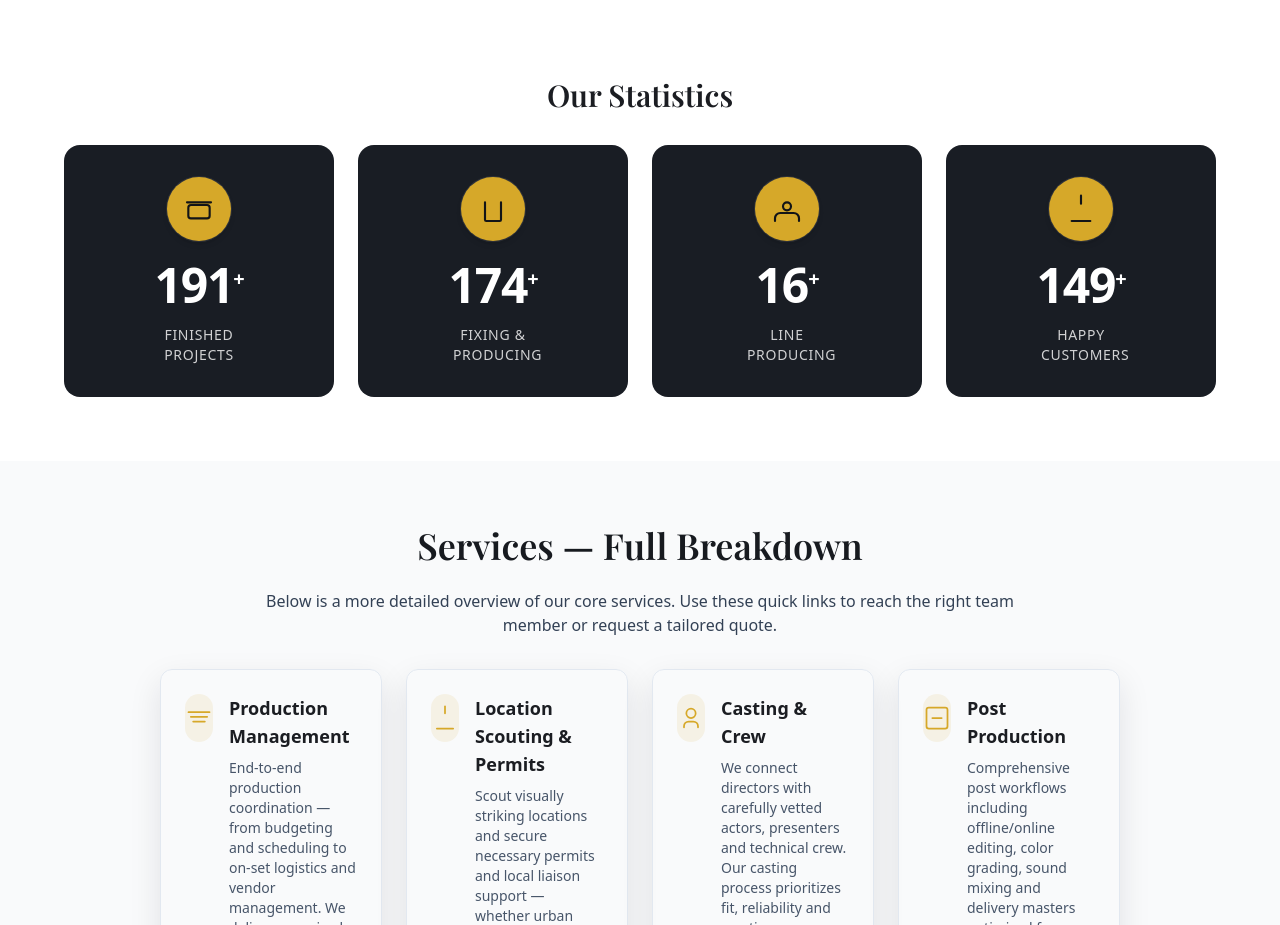
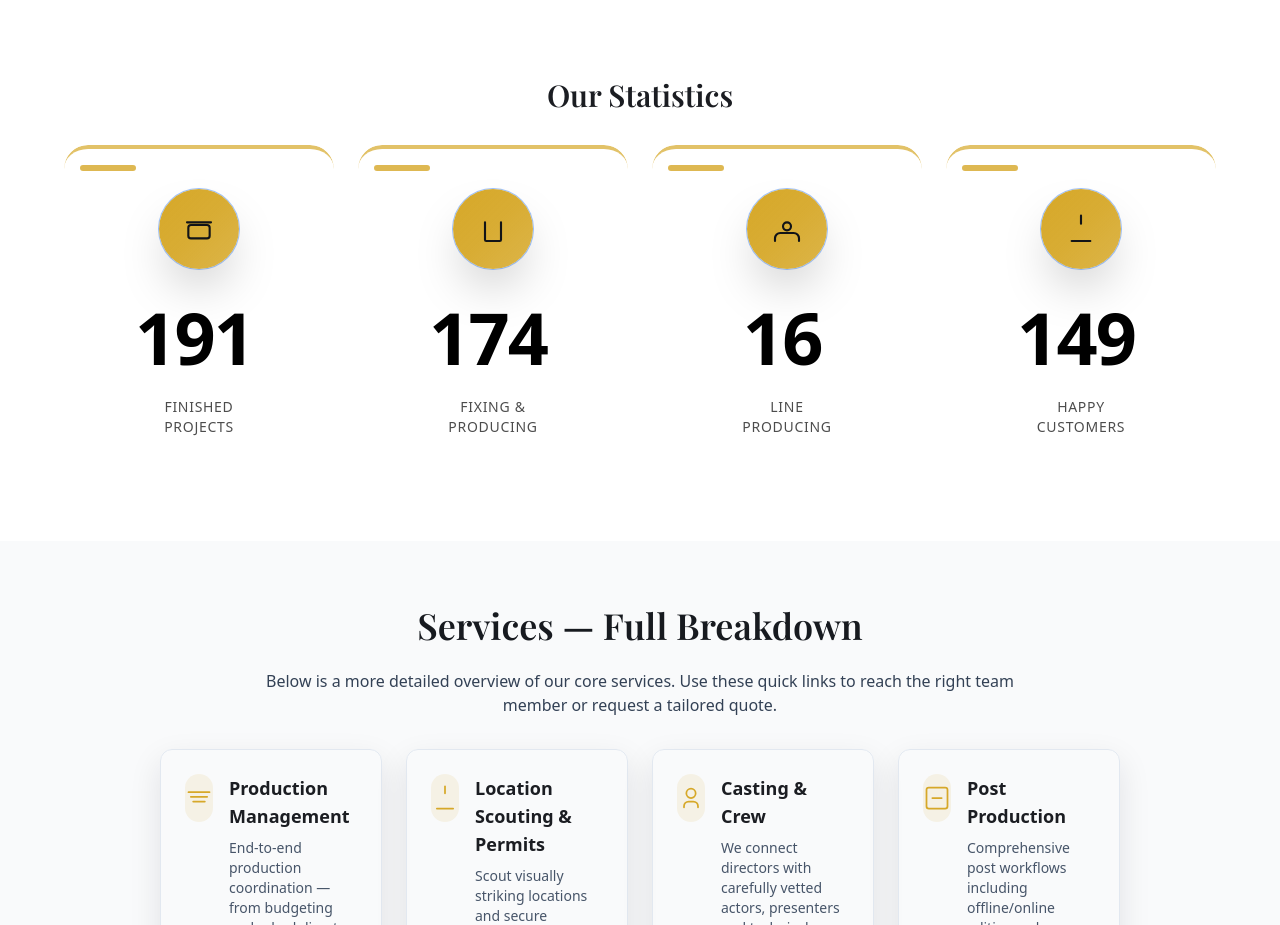
Before and after one commit to Saga-Infographics/manoram_production, a React (Vite) app in the folder frontend/: page / in a window 1280 px wide. Shown: the part 1800-2725 px from the top of the page. Built offline with nearby package versions, Linux system fonts and the light colour scheme; no server answers.

Commit message:
chnages in the card color and the font color

```diff
--- a/frontend/src/screens/Home/Home.tsx
+++ b/frontend/src/screens/Home/Home.tsx
@@ -271,16 +271,24 @@ export const Home = (): JSX.Element => {
           {/* stats with gradient cards and count-up */}
           <div ref={statsRef} className="grid grid-cols-1 sm:grid-cols-2 lg:grid-cols-4 gap-6">
             {stats.map((s, i) => (
-              <div key={i} className="rounded-2xl transform transition-transform duration-300 hover:-translate-y-3 hover:shadow-2xl">
-                <div className="p-8 bg-secondary text-secondary-foreground flex flex-col items-center justify-center gap-2 rounded-2xl">
-                  <div className="bg-primary text-primary-foreground rounded-full p-4 mb-3 shadow-md ring-1 ring-white/10">
+              <div key={i} className="group rounded-3xl transform transition-transform duration-400 hover:-translate-y-5 hover:shadow-2xl relative overflow-hidden animate-fade-up" style={{ ['--animation-delay' as any]: `${0.04 * i}s` }}>
+                <div className="p-10 bg-secondary/78 text-secondary-foreground flex flex-col items-center justify-center gap-4 rounded-3xl border-t-4 border-primary/70 relative">
+                  {/* small gold accent ribbon */}
+                  <div className="absolute top-4 left-4 w-14 h-1.5 bg-primary/85 rounded-full opacity-95 pointer-events-none transform transition-all duration-300 ease-out group-hover:w-24 group-hover:translate-x-1" />
+
+                  {/* decorative soft glow */}
+                  <div className="absolute -top-6 -right-6 w-32 h-32 bg-primary/12 rounded-full blur-3xl pointer-events-none" />
+
+                  <div className="bg-gradient-to-br from-primary/100 via-primary/95 to-primary/85 text-primary-foreground rounded-full w-20 h-20 flex items-center justify-center mb-4 shadow-2xl ring-1 ring-white/6 transform transition-all duration-300 group-hover:scale-105 group-hover:-translate-y-1">
                     {s.icon}
                   </div>
-                  <div className="text-4xl md:text-5xl font-extrabold tracking-tight text-white">
+
+                  <div className="text-5xl md:text-6xl lg:text-7xl font-extrabold tracking-tight text-black leading-none">
                     {counts[i]}
                     <span className="text-xl align-super text-white">+</span>
                   </div>
-                  <div className="mt-2 uppercase text-sm tracking-wider text-white/80 text-center max-w-[10ch]">
+
+                  <div className="mt-2 uppercase text-sm tracking-wider text-black/70 text-center max-w-[14ch]">
                     {s.label}
                   </div>
                 </div>
```
